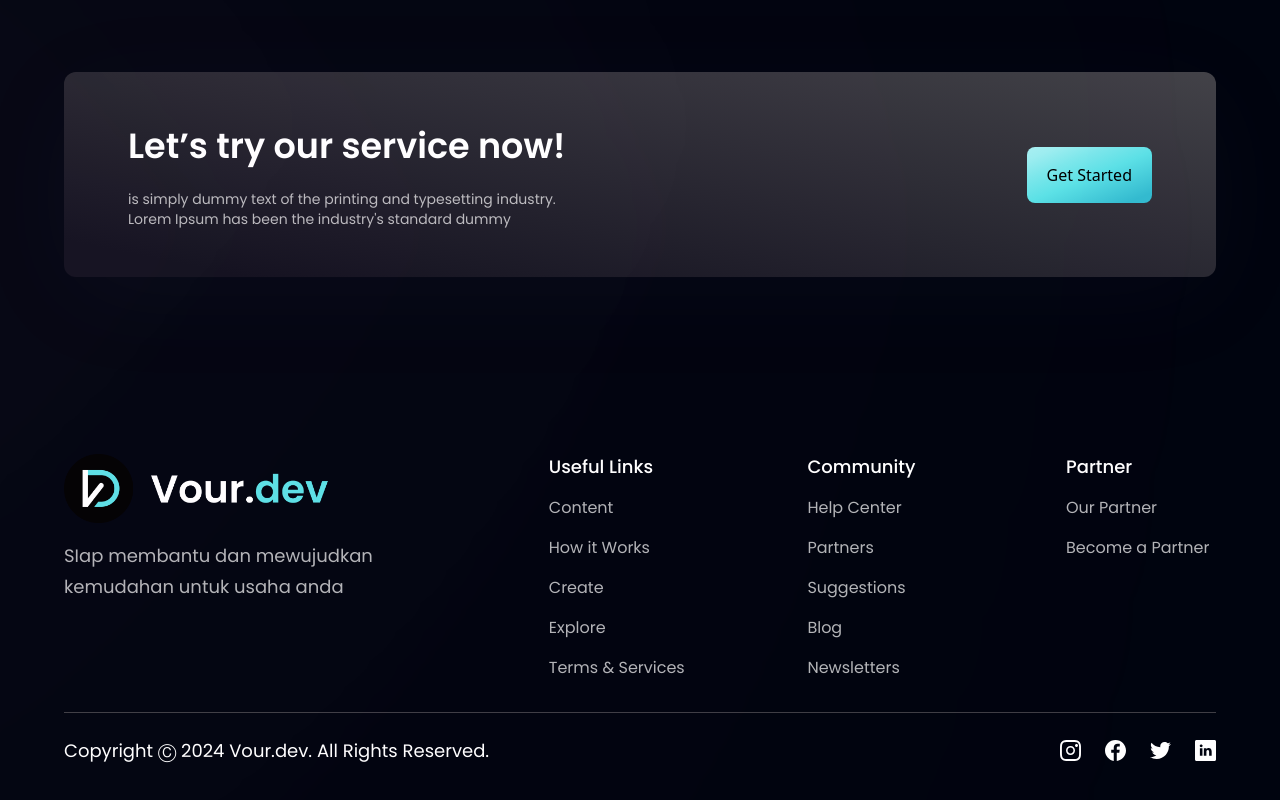
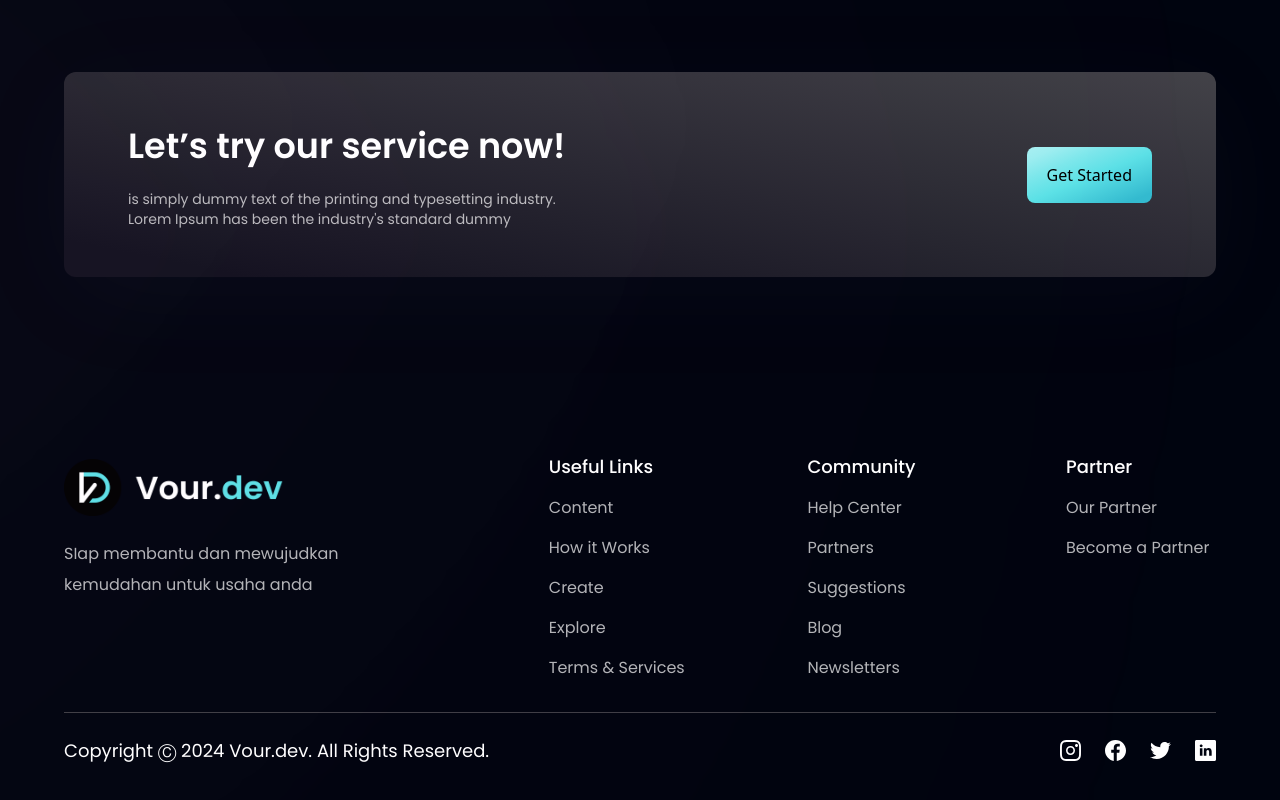
Before and after one commit to ZoD3V/vour.dev, a React (Vite) app: page / in a window 1280 px wide. Shown: the part 2849-3649 px from the top of the page. Built offline with nearby package versions, Linux system fonts and the light colour scheme.

Commit message:
fourth commit

```diff
--- a/src/components/Footer.jsx
+++ b/src/components/Footer.jsx
@@ -9,10 +9,10 @@ const Footer = () => {
       <div className="flex-[1] flex flex-col justify-start mr-10">
         <img
           src={iconHeader}
-          alt="hoobank"
-          className="w-[266px] h-[72.14px] object-contain"
+          alt="vour.dev"
+          className="sm:w-[200px] md:w-[220px] w-[150px] sm:h-[70px] object-contain"
         />
-        <p className={`font-poppins font-normal text-dimWhite text-[18px] leading-[30.8px] mt-4 max-w-[312px]`}>
+        <p className={`font-poppins font-normal text-dimWhite text-[16px] sm:text-base leading-[25px] sm:leading-[30.8px] mt-4 max-w-[312px]`}>
           SIap membantu dan mewujudkan kemudahan untuk usaha anda
         </p>
       </div>
```
